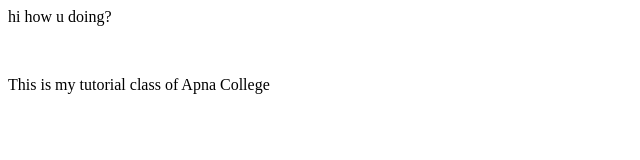
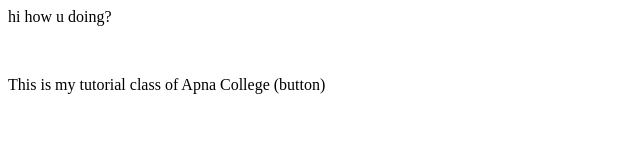
Before and after one commit to yameenkhan4/Repo, a plain HTML site: page index.html in a window 1280 px wide. Shown: the full height of the page, 0-640 px from the left. Drawn offline with Linux system fonts and the light colour scheme.

```diff
--- a/index.html
+++ b/index.html
@@ -1,3 +1,3 @@
 <p>hi how u doing?</p>
 <br>
-<p>This is my tutorial class of Apna College</p>
+<p>This is my tutorial class of Apna College (button) </p>
```
